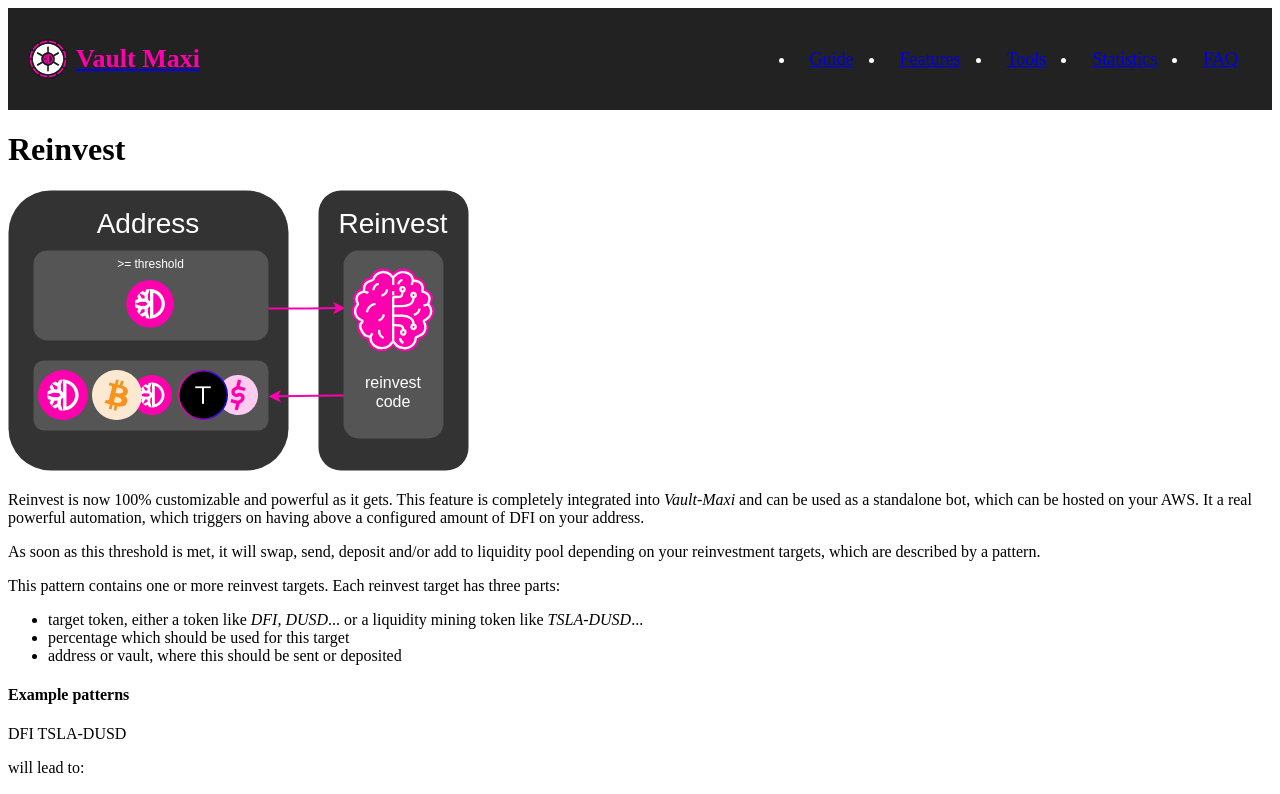
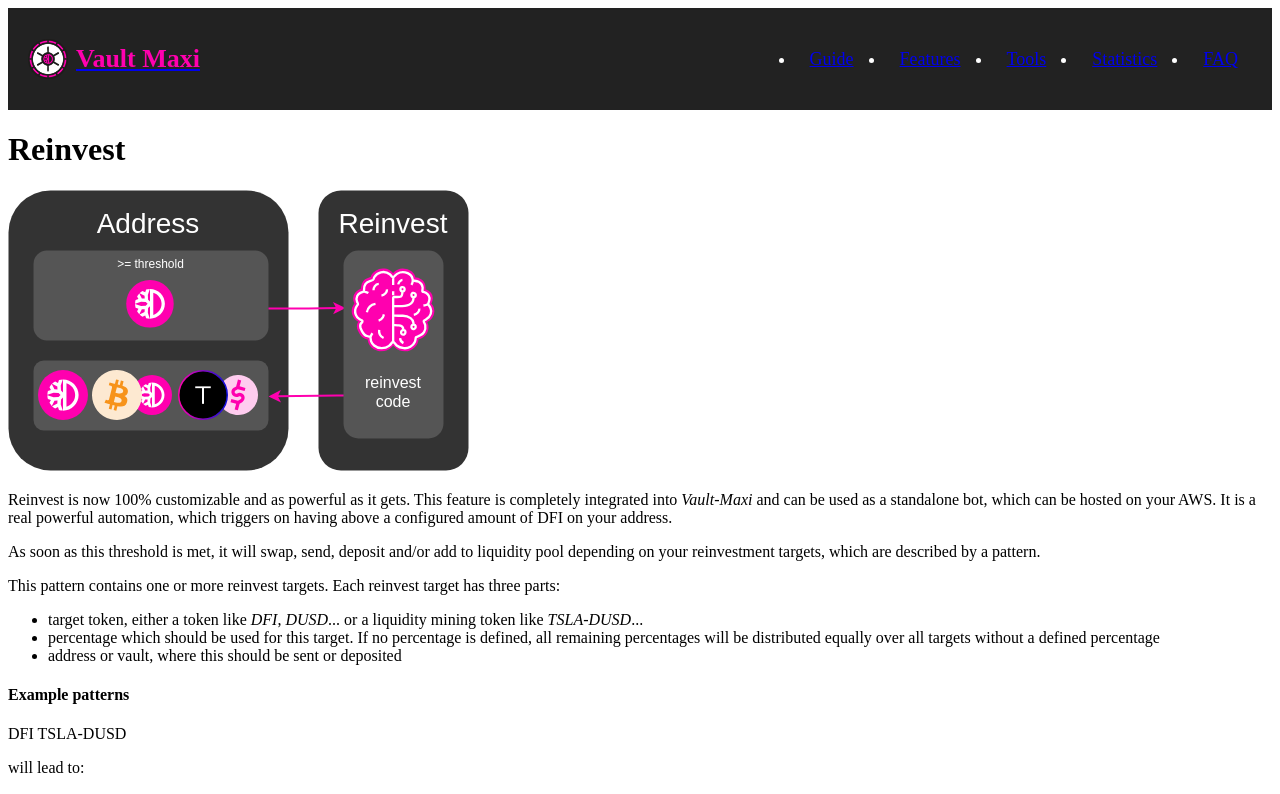
Before and after one commit to Krysh90/vault-maxi-web, a Next.js app: page /feature/reinvest in a window 1280 px wide. Shown: the top 794 px of the page. Built offline with nearby package versions, Linux system fonts and the light colour scheme.

Commit message:
[reinvest] CRC

```diff
--- a/pages/feature/reinvest.tsx
+++ b/pages/feature/reinvest.tsx
@@ -11,9 +11,9 @@
         <Image src={overview} alt="Overview of reinvest" />
         <div>
           <p>
-            Reinvest is now 100% customizable and powerful as it gets. This feature is completely integrated into{' '}
-            <em>Vault-Maxi</em> and can be used as a standalone bot, which can be hosted on your AWS. It a real powerful
-            automation, which triggers on having above a configured amount of DFI on your address.
+            Reinvest is now 100% customizable and as powerful as it gets. This feature is completely integrated into{' '}
+            <em>Vault-Maxi</em> and can be used as a standalone bot, which can be hosted on your AWS. It is a real
+            powerful automation, which triggers on having above a configured amount of DFI on your address.
           </p>
           <p>
             As soon as this threshold is met, it will swap, send, deposit and/or add to liquidity pool depending on your
@@ -25,7 +25,10 @@
               target token, either a token like <em>DFI</em>, <em>DUSD</em>... or a liquidity mining token like{' '}
               <em>TSLA-DUSD</em>...
             </li>
-            <li className="list-disc">percentage which should be used for this target</li>
+            <li className="list-disc">
+              percentage which should be used for this target. If no percentage is defined, all remaining percentages
+              will be distributed equally over all targets without a defined percentage
+            </li>
             <li className="list-disc">address or vault, where this should be sent or deposited</li>
           </ul>
           <h4 className="pt-2">Example patterns</h4>
```
